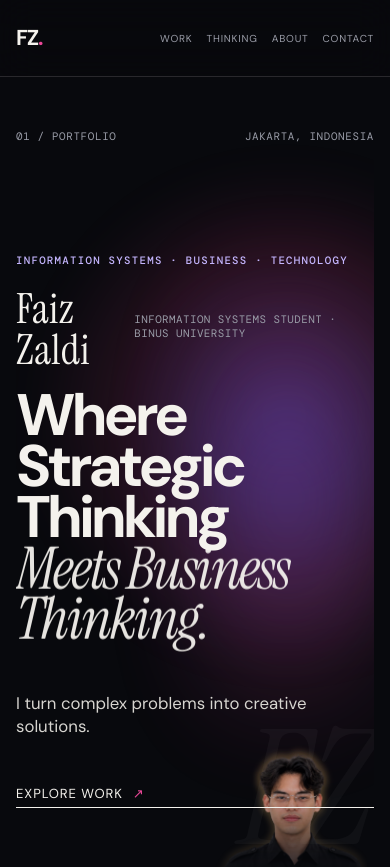
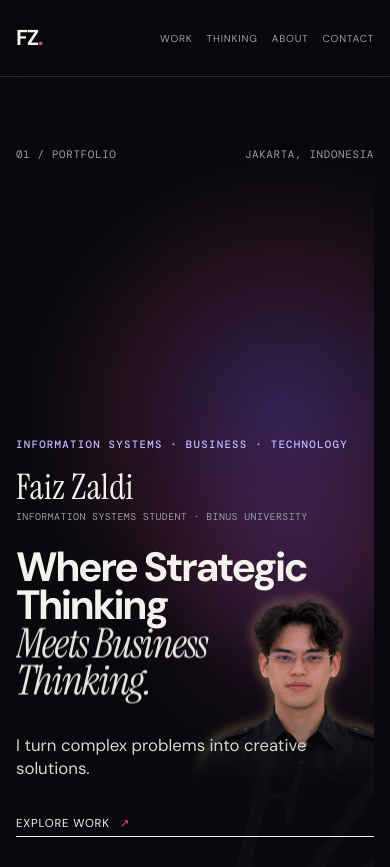
Before and after one commit to Faizzaldii/faiz-portfolio, a React (Vite) app: page / in a window 390 px wide. Shown: the top 867 px of the page. Built offline with nearby package versions, Linux system fonts and the light colour scheme.

Commit message:
Refine responsive hero layout

```diff
--- a/src/styles/global.css
+++ b/src/styles/global.css
@@ -827,3 +827,84 @@ h2 em {
         gap: 8px
     }
 }
+
+@media (max-width: 800px) {
+
+    .hero {
+        min-height: 820px;
+        padding: 70px 0 60px;
+    }
+
+    .hero-main {
+        margin-top: 4vh;
+        z-index: 3;
+    }
+
+    .hero-identity {
+        flex-direction: column;
+        align-items: flex-start;
+        gap: 6px;
+        margin: 18px 0 24px;
+    }
+
+    .hero-identity strong {
+        font-size: 2.2rem;
+        line-height: .95;
+    }
+
+    .hero-identity span {
+        font-size: .62rem;
+        line-height: 1.5;
+    }
+
+    h1 {
+        max-width: 90%;
+        font-size: clamp(2.5rem, 10.5vw, 3.8rem);
+        line-height: .92;
+        letter-spacing: -.06em;
+        margin-bottom: 34px;
+    }
+
+    .hero-bottom {
+        position: relative;
+        z-index: 4;
+        gap: 20px;
+        max-width: 100%;
+    }
+
+    .hero-statement {
+        max-width: 360px;
+        font-size: 1.05rem;
+    }
+
+    .hero-portrait {
+        right: -8%;
+        bottom: 14%;
+        width: 54vw;
+        height: 46%;
+        z-index: 1;
+        opacity: .82;
+    }
+
+    .hero-portrait-glow {
+        width: 130%;
+        height: 100%;
+        right: -15%;
+        top: 0;
+        filter: blur(38px);
+        opacity: .65;
+    }
+
+    .hero-mark {
+        right: -8%;
+        bottom: 20px;
+        font-size: 13rem;
+        z-index: 0;
+        opacity: .6;
+    }
+
+    .text-link {
+        font-size: .72rem;
+    }
+
+}
```
Lines whose indentation alone changed are shown as unchanged.
